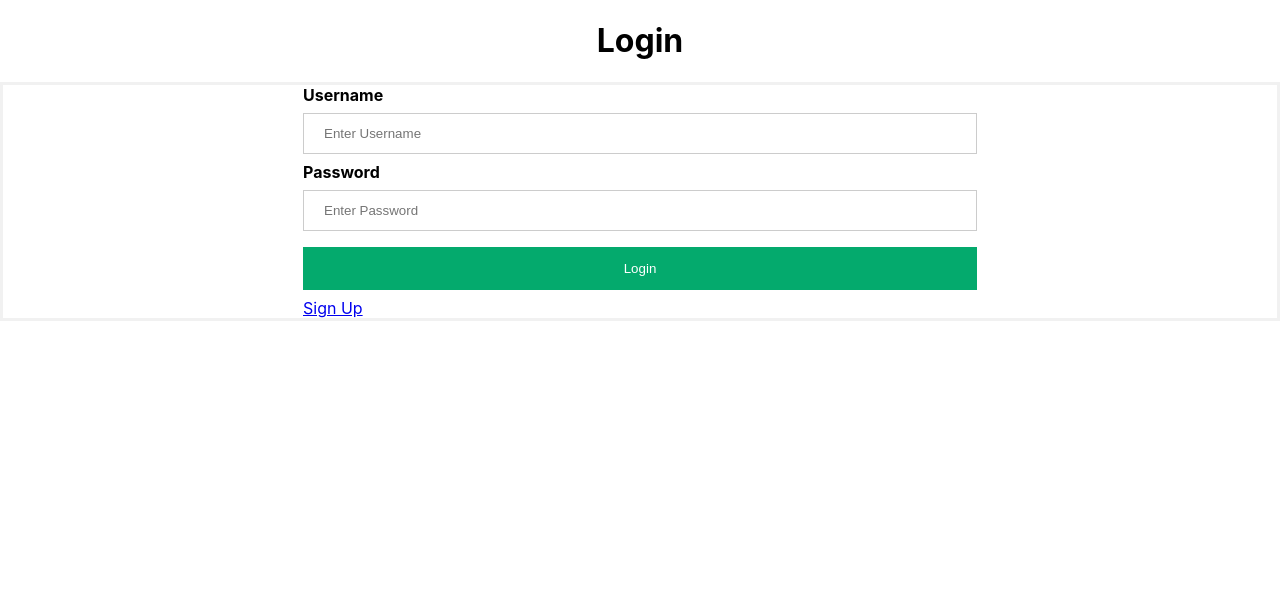
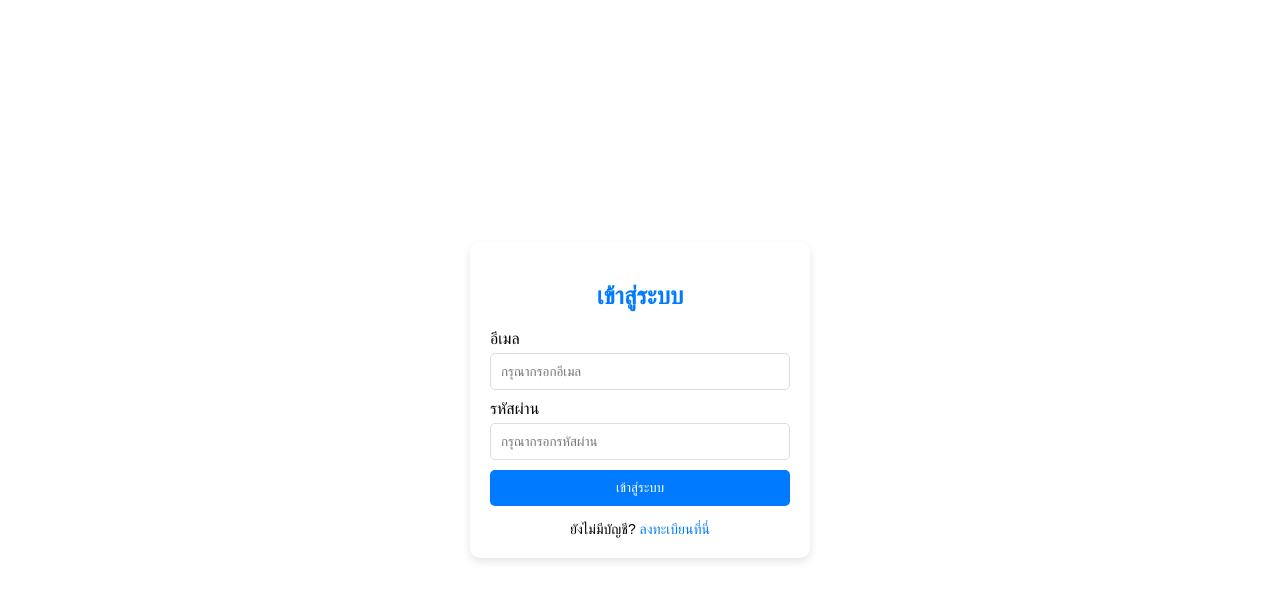
Before and after one commit to Kritsanat-LD/Rotten-Potatoes, a React (Create React App) app: page / in a window 1280 px wide. Shown: the top 600 px of the page. Built offline with nearby package versions, Linux system fonts and the light colour scheme; no server answers.

Commit message:
CSS LOGIN

```diff
--- a/package.json
+++ b/package.json
@@ -3,6 +3,8 @@
   "version": "0.1.0",
   "private": true,
   "dependencies": {
+    "@fortawesome/fontawesome-svg-core": "^6.4.2",
+    "@fortawesome/react-fontawesome": "^0.2.0",
     "@testing-library/jest-dom": "^5.17.0",
     "@testing-library/react": "^13.4.0",
     "@testing-library/user-event": "^13.5.0",
--- a/src/App.js
+++ b/src/App.js
@@ -6,6 +6,7 @@ import AddMovie from './pages/AddMovie';
 import { BrowserRouter, Routes, Route } from "react-router-dom";
 import { AuthContextProvider } from './context/AuthContext';
 import ProtectedRoute from './context/ProtectRoutes';
+import { FontAwesomeIcon } from "@fortawesome/react-fontawesome";
 
 function App() {
   return (
--- a/src/pages/Login.css
+++ b/src/pages/Login.css
@@ -1,76 +1,92 @@
-/* Bordered form */
-form {
-  border: 3px solid #f1f1f1;
+/* .container{
+  display: flex;
+  justify-content: center;
+  align-items: center;
+  height: 50em;
+}
+form{
+  width: 30em;
+  margin: 0 auto;
+  padding: 50px;
+  background-color: #f4f6f8;
+  border-radius: 10px;
+  box-shadow: 0 0 10px rgba(0, 0, 0, 0.2);
+  color: #1e63af;
 }
 
-/* Full-width inputs */
-input,select{
-  width: 100%;
-  padding: 12px 20px;
-  margin: 8px 0;
-  display: inline-block;
-  border: 1px solid #ccc;
-  box-sizing: border-box;
+.box label{
+  display: block;
+}
+.box input{
+  outline: none;
+  border: none;
+  padding: 0 30px;
+  border-radius: 5px;
 }
 
-/* Set a style for all buttons */
-button {
-  background-color: #04AA6D;
-  color: white;
-  padding: 14px 20px;
-  margin: 8px 0;
-  border: none;
-  cursor: pointer;
-  width: 100%;
+.box label{
+
+} */
+body {
+  font-family: Arial, sans-serif;
+  margin: 0;
+  padding: 0;
 }
 
-/* Add a hover effect for buttons */
-button:hover {
-  opacity: 0.8;
+.container {
+  display: flex;
+  justify-content: center;
+  align-items: center;
+  height: 100vh;
 }
 
-/* Extra style for the cancel button (red) */
-.cancelbtn {
-  width: auto;
-  padding: 10px 18px;
-  background-color: #f44336;
+.card {
+  width: 300px;
+  background-color: #fff;
+  padding: 20px;
+  border-radius: 10px;
+  box-shadow: 0 4px 8px rgba(0, 0, 0, 0.1);
+  text-align: center;
 }
 
-/* Center the avatar image inside this container */
-.imgcontainer {
-  text-align: center;
-  margin: 24px 0 12px 0;
+h2 {
+  color: #007BFF;
+  margin-bottom: 20px;
 }
 
-/* Avatar image */
-img.avatar {
-  width: 40%;
-  border-radius: 50%;
+form {
+  display: flex;
+  flex-direction: column;
 }
 
-/* Add padding to containers */
-.container {
-  margin-left: 300px;
-  margin-right: 300px;
+label {
+  text-align: left;
+  margin-bottom: 5px;
 }
 
-/* The "Forgot password" text */
-span.psw {
-  float: right;
-  padding-top: 16px;
+input {
+  padding: 10px;
+  margin-bottom: 10px;
+  border: 1px solid #ddd;
+  border-radius: 5px;
 }
 
-/* Change styles for span and cancel button on extra small screens */
-@media screen and (max-width: 300px) {
-  span.psw {
-    display: block;
-    float: none;
-  }
-  .cancelbtn {
-    width: 100%;
-  }
+button {
+  padding: 10px;
+  background-color: #007BFF;
+  color: #fff;
+  border: none;
+  border-radius: 5px;
+  cursor: pointer;
 }
 
-h1{
-    text-align: center;
+
+.switch {
+  margin-top: 15px;
+  font-size: 14px;
 }
+
+.switch a {
+  color: #007BFF;
+  text-decoration: none;
+}
--- a/src/pages/Login.js
+++ b/src/pages/Login.js
@@ -1,25 +1,25 @@
 import React, { useState } from "react";
 import "./Login.css"
 
-import {auth , app} from "../firebase"
+import { auth, app } from "../firebase"
 import { signInWithEmailAndPassword } from "firebase/auth";
 import { useNavigate } from 'react-router-dom'
 
 const Login = () => {
 
-    const [email,setEmail] = useState('')
-    const [password,setPassword] = useState('')
+    const [email, setEmail] = useState('')
+    const [password, setPassword] = useState('')
     const navigate = useNavigate('')
 
-    const handleLogin = (e) =>{
+    const handleLogin = (e) => {
         console.log(e)
         e.preventDefault();
-        signInWithEmailAndPassword(auth,email,password)
-            .then((userCredential) =>{
+        signInWithEmailAndPassword(auth, email, password)
+            .then((userCredential) => {
                 // console.log(userCredential)
                 navigate("/home")
             })
-            .catch((error) =>{
+            .catch((error) => {
                 // console.log(error)
                 alert("You have no Account yet");
             });
@@ -27,24 +27,29 @@ const Login = () => {
 
 
 
-    return(
+    return (
         <>
-            <h1>Login</h1>
+            <div className="container">
+                <div className="card">
+                    <form onSubmit={handleLogin}>
+                        <h2>เข้าสู่ระบบ</h2>
 
-            <form onSubmit={handleLogin}>
-            <div class="container">
-                <label for="uname"><b>Username</b></label>
-                <input type="email" placeholder="Enter Username" name="uname" value={email} onChange={(e)=>setEmail(e.target.value)} required/>
+                        <label htmlFor="uname">อีเมล</label>
+                        <input type="email" placeholder="กรุณากรอกอีเมล" name="uname" value={email} onChange={(e) => setEmail(e.target.value)} required />
 
-                <label for="psw"><b>Password</b></label>
-                <input type="password" placeholder="Enter Password" name="psw" value={password} onChange={(e)=>setPassword(e.target.value)} required/>
 
-                <button type="submit" >Login</button>
-                <br/>
-            <a href="/signup" >Sign Up</a>
+                        <label htmlFor="psw">รหัสผ่าน</label>
+                        <input type="password" placeholder="กรุณากรอกรหัสผ่าน" name="psw" value={password} onChange={(e) => setPassword(e.target.value)} required />
+
+                        <button type="submit" >เข้าสู่ระบบ</button>
+
+                        <div className="switch">ยังไม่มีบัญชี? <a href="/signup">ลงทะเบียนที่นี่</a></div>
+                    </form>
+                </div>
             </div>
 
-            </form>
+
+
         </>
     );
 
--- a/src/pages/SignUp.js
+++ b/src/pages/SignUp.js
@@ -1,63 +1,64 @@
 import React, { useState } from "react";
 import "./Login.css"
-import {auth , app , db} from "../firebase"
+import { auth, app, db } from "../firebase"
 import { createUserWithEmailAndPassword } from "firebase/auth";
 import { useNavigate } from 'react-router-dom'
 import { doc, setDoc, serverTimestamp, collection } from "firebase/firestore";
 
 
+const SignUp = () => {
 
-const SignUp = () =>{
-
-    const [email,setEmail] = useState('')
-    const [password,setPassword] = useState('')
-    const [name,setName] = useState('')
-    const [lastname,setLastname] = useState('')
+    const [email, setEmail] = useState('')
+    const [password, setPassword] = useState('')
+    const [name, setName] = useState('')
+    const [lastname, setLastname] = useState('')
     const navigate = useNavigate('')
 
-    const signUp = async (e) =>{
+    const signUp = async (e) => {
         e.preventDefault();
-        createUserWithEmailAndPassword(auth,email,password)
-            .then(cred =>{
+        createUserWithEmailAndPassword(auth, email, password)
+            .then(cred => {
                 navigate("/")
-                return setDoc(doc(db,"user",cred.user.uid),{
-                    email:email,
-                    password:password,
-                    name:name,
-                    lastname:lastname
+                return setDoc(doc(db, "user", cred.user.uid), {
+                    email: email,
+                    password: password,
+                    name: name,
+                    lastname: lastname
                 });
             })
-            .catch((error) =>{
+            .catch((error) => {
                 console.log(error)
             });
     }
 
-return(
-    <>
-        <h1>Register</h1>
+    return (
+        <>
+            <div className="container">
+                <div className="card">
+                    <form onSubmit={signUp}>
+                        <h2>ลงทะเบียน</h2>
+                        <label htmlFor="uname"><b>อีเมล</b></label>
+                        <input type="email" placeholder="กรุณากรอกอีเมล" name="uname" value={email} onChange={(e) => setEmail(e.target.value)} required />
 
-        <form onSubmit={signUp}>
-        <div class="container">
+                        <label htmlFor="psw"><b>รหัสผ่าน</b></label>
+                        <input type="password" placeholder="กรุณากรอกรหัสผ่าน" name="psw" value={password} onChange={(e) => setPassword(e.target.value)} required />
 
-            <label for="uname"><b>Username</b></label>
-            <input type="email" placeholder="Enter Username" name="uname" value={email} onChange={(e)=>setEmail(e.target.value)} required/>
+                        <label htmlFor="name"><b>ชื่อ</b></label>
+                        <input type="text" placeholder="กรุณากรอกชื่อ" name="name" value={name} onChange={(e) => setName(e.target.value)} required />
 
-            <label for="psw"><b>Password</b></label>
-            <input type="password" placeholder="Enter Password" name="psw" value={password} onChange={(e)=>setPassword(e.target.value)} required/>
+                        <label htmlFor="lastname"><b>นามสกุล</b></label>
+                        <input type="text" placeholder="กรุณากรอกนามสกุล" name="lastname" value={lastname} onChange={(e) => setLastname(e.target.value)} required />
 
-            <label for="name"><b>Name</b></label>
-            <input type="text" placeholder="Enter Name" name="name" value={name} onChange={(e)=>setName(e.target.value)} required/>
+                        <button type="submit">ลงทะเบียน</button>
 
-            <label for="lastname"><b>Lastname</b></label>
-            <input type="text" placeholder="Enter Lastname" name="lastname" value={lastname} onChange={(e)=>setLastname(e.target.value)} required/>
+                        <div className="switch">มีบัญชีแล้ว? <a href="/Login">เข้าสู่ระบบที่นี่</a></div>
 
-            <button type="submit">Register</button>
-            <br/>
-            <a href="/" >Login</a>
-        </div>
-        </form>
-    </>
-)
+                    </form>
+                </div>
+            </div>
+
+        </>
+    )
 
 }
 
```
Also changed, not shown: 1 other file (tests, documents, lock files or other folders).
